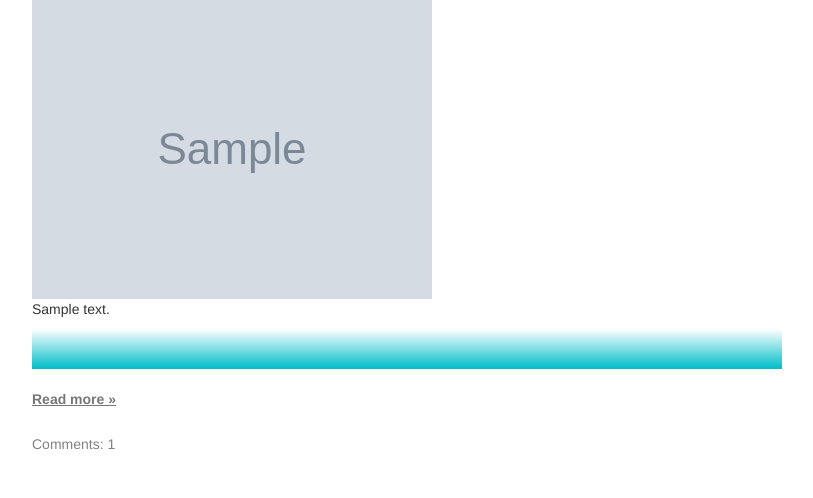
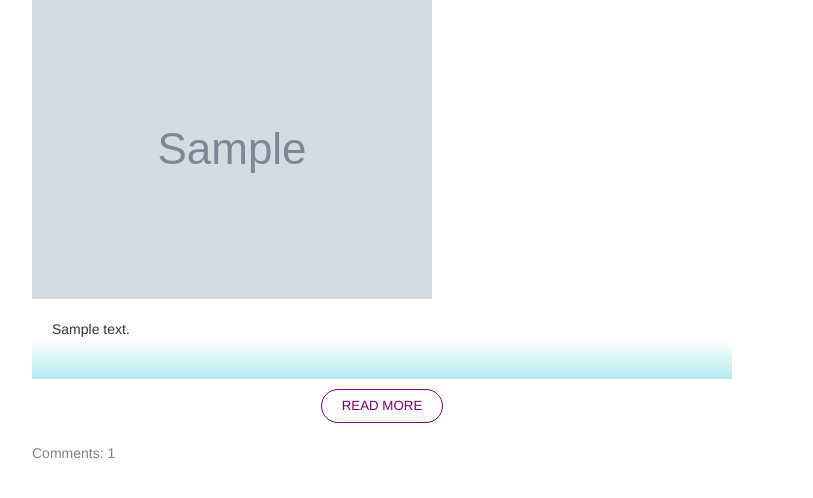
Before and after one commit to olegrozhok/myblog, a Django app: page / in a window 1280 px wide. Shown: the part 234-732 px from the top of the page, without its empty margins (23-836 px from the left). Run offline with Django 3.2, Linux system fonts and the light colour scheme; tables that the repository leaves empty hold one stand-in row (values such as "Sample post"); grey boxes marked "Sample" are stand-in pictures; some libraries are stand-ins or nearby versions.

Commit message:
css and js of read more/less

```diff
--- a/blog/static/css/blog.css
+++ b/blog/static/css/blog.css
@@ -48,40 +48,86 @@ h1, h2, h3, h4 {
 .comment {
 }
 
-.limiter {
-max-height: 150px;
-overflow: hidden;
-position: relative;
+.text_hide_wrap {
+    max-width: 700px;
 }
-.limiter .bottom {
-position: sticky;
-bottom: 0;
-background: linear-gradient(to bottom, rgb(0 190 200 / 0%), rgb(0 190 200)99%);
-width: 100%;
-height: 40px;
-opacity: 1;
-transition: 0.6s;
+
+.item_text {
+    width: 100%;
+    padding: 20px;
 }
-.read-more-checker {
-opacity: 0;
-position: absolute;
+
+.item_text p {
+    margin-bottom: 20px;
 }
-.read-more-checker:checked ~ .limiter {
-max-height: none;
+
+.io_item {
+    width: 100%;
+    padding-bottom: 20px;
 }
-.read-more-checker:checked ~ .limiter .bottom {
-opacity: 0;
-transition: 0.3s;
+
+.io_button_wrap {
+    text-align: center;
+    margin-top: 10px;
 }
-.read-more-checker ~ .read-more-button:before {
-content: "Read more »";
+
+.io_button {
+    display: inline-block;
+    border: 1px solid #770077;
+    width: auto;
+    padding: 0 20px;
+    line-height: 32px;
+    vertical-align: top;
+    text-transform: uppercase;
+    color: #770077 !important;
+    font-size: 10pt;
+    border-radius: 25px;
+    cursor: pointer;
 }
-.read-more-checker:checked ~ .read-more-button:before {
-content: "Read less «";
+
+a.io_button:hover {
+    text-decoration: none;
 }
-.read-more-button {
-cursor: pointer;
-display: inline-block;
-color: #777;
-text-decoration: underline;
+
+.io_item .btn_close {
+    display: none;
 }
+
+.io_item .btn_open {
+    display: inline-block;
+}
+
+.io_item.open .btn_close {
+    display: inline-block;
+}
+
+.io_item.open .btn_open {
+    display: none;
+}
+
+.io_trans {
+    width: inherit;
+    position: absolute;
+    height: 40px;
+    bottom: 0;
+    pointer-events: none;
+    background: linear-gradient(to bottom, rgba(0, 190, 200, 0) 0%, rgba(0, 190, 200, 0.3) 100%);
+    transition: 1s;
+}
+
+.io_item.open .io_trans {
+    height: 0;
+    transition: 1s;
+}
+
+.io_item_wrap {
+    position: relative;
+    overflow: hidden;
+    max-height: 100px;
+    width: inherit;
+    transition: max-height 0.5;
+}
+.io_item.open .io_item_wrap {
+    max-height: 999px !important;
+    transition: max-height 1s;
+}
--- a/blog/templates/blog/base.html
+++ b/blog/templates/blog/base.html
@@ -30,4 +30,48 @@
             </div>
         </div>
     </body>
+        <script src="https://cdnjs.cloudflare.com/ajax/libs/jquery/3.6.0/jquery.min.js"></script>
+    <script>
+    (function($) {
+
+        $.fn.iComputerSlide = function(options) {
+
+            options = $.extend({
+                height: 200,
+                btnClose: "Close",
+                btnOpen: "Open"
+            }, options);
+
+            makeWrap = function($element, options) {
+                return '<div class="io_item">' +
+                    '<div class="io_item_wrap" style="max-height:' + options.height + 'px">' + $element[0].outerHTML +
+                    '<div class="io_trans"></div>' +
+                    '</div>' +
+                    '<div class="io_button_wrap">' +
+                    '<a class="io_button btn_close">' + options.btnClose + '</a>' +
+                    '<a class="io_button btn_open">' + options.btnOpen + '</a>' +
+                    '</div>' +
+                    '</div>';
+            };
+
+            $(document).on("click", ".io_button", function() {
+                $(this).parents(".io_item").toggleClass("open");
+            });
+
+            return this.each(function() {
+                var $element = $(this);
+                $element.replaceWith(makeWrap($element, options));
+            });
+        };
+    })(jQuery);
+
+    $(function() {
+
+        $(".item_text").iComputerSlide({
+            height: 150,
+            btnClose: "Read less",
+            btnOpen: "Read more"
+        });
+    });
+    </script>
 </html>
--- a/blog/templates/blog/post_list.html
+++ b/blog/templates/blog/post_list.html
@@ -8,17 +8,12 @@
             </div>
             <h1><a href="{% url 'post_detail' pk=post.pk %}">{{ post.title }}</a></h1>
             <img src="{{ post.cover.url}}">
-            <input type="checkbox" class="read-more-checker" id="read-more-checker" />
-            <div class="limiter">
-                    <p>{{ post.text|linebreaksbr }}</p>
-             <div class="bottom"></div>
+            <div class="text_hide_wrap">
+                <div class="item_text">
+                <p>{{ post.text|linebreaksbr }}</p>
+                </div>
             </div>
-            <br>
-            <label for="read-more-checker" class="read-more-button"></label>
-            <br><br>
             <a href="{% url 'post_detail' pk=post.pk %}" style="color: #828282" >Comments: {{ post.approved_comments.count }}</a>
         </div>
-
-
     {% endfor %}
 {% endblock %}
```
